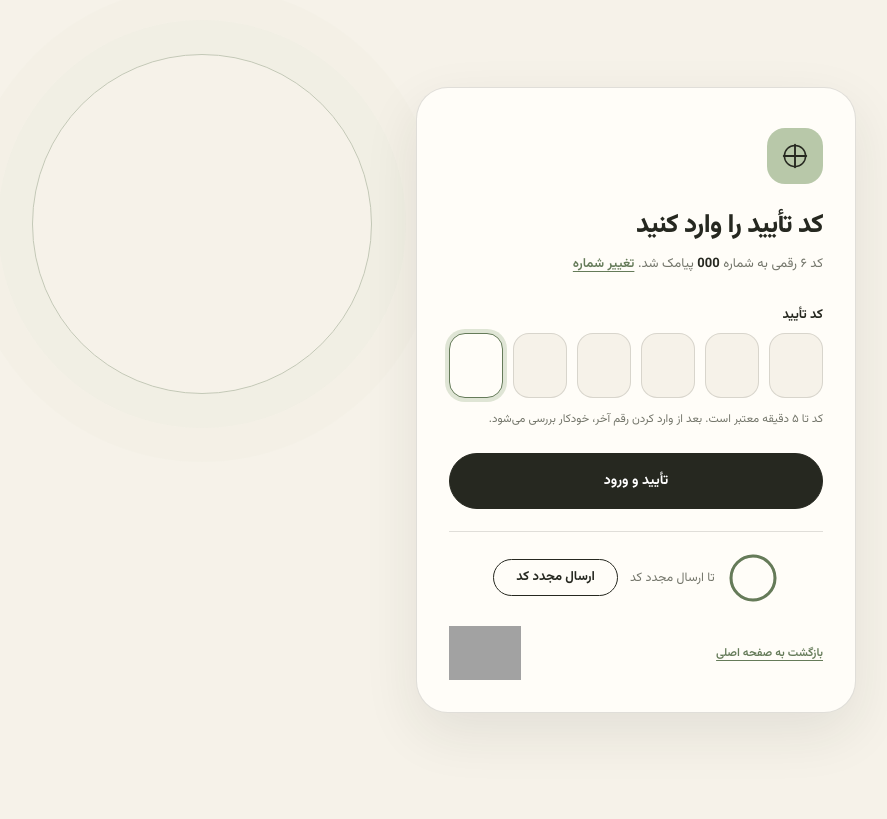
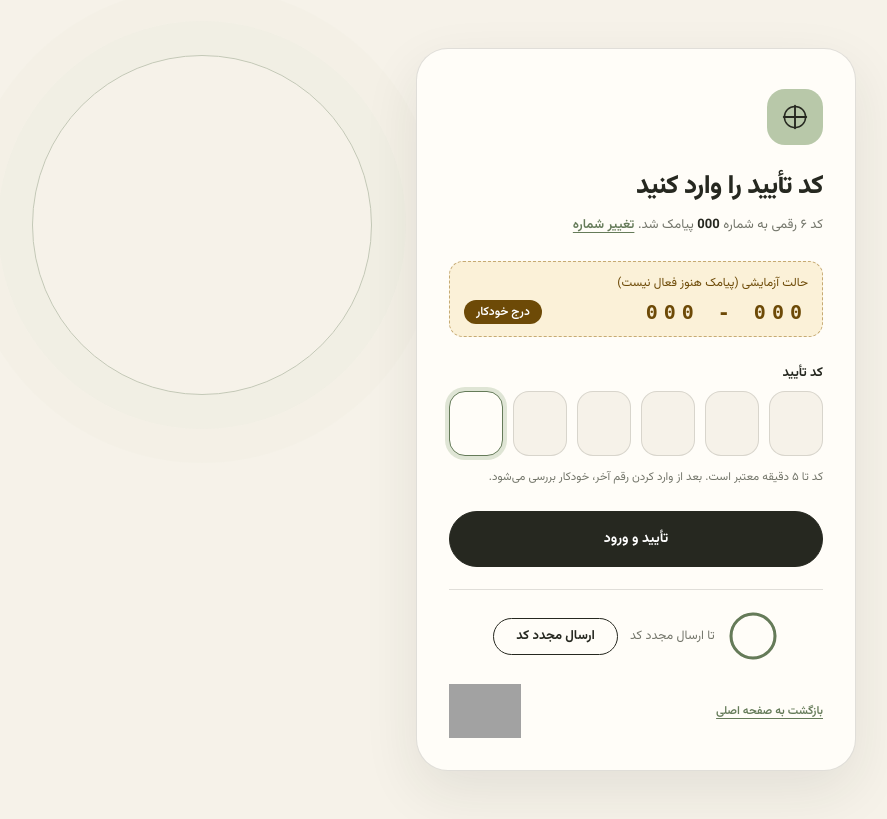
Before and after one commit to Imanbehravan/Farmacy_Customer_Club, a Django app: template templates/accounts/verify_otp.html in a window 1280 px wide. Shown: the whole page, without its empty margins (4-891 px from the left). Before the commit the page ends 726 px from the top, so only its background shows below. Run offline with Django 4.2, Linux system fonts and the light colour scheme; tables that the repository leaves empty hold one stand-in row (values such as "Sample post"); the template is opened without the code that fills it: values that come from a table or form of the project are taken from there, most other values are stand-ins (such as "Sample title", 1, 10 or a date in 2020); grey boxes are pictures that could not be loaded.

Commit message:
Update verify_otp.html

```diff
--- a/templates/accounts/verify_otp.html
+++ b/templates/accounts/verify_otp.html
@@ -27,6 +27,14 @@
             <div class="ac-alert ac-alert-{{ message.tags }}">{{ message }}</div>
             {% if message.tags == 'error' %}<span data-error-flag hidden></span>{% endif %}
             {% endfor %}
+        </div>
+        {% endif %}
+
+        {% if otp_code %}
+        <div class="ac-devcode">
+            <span>حالت آزمایشی (پیامک هنوز فعال نیست)</span>
+            <strong dir="ltr">{{ otp_code }}</strong>
+            <button type="button" id="fillOtp" data-code="{{ otp_code }}">درج خودکار</button>
         </div>
         {% endif %}
 
@@ -151,6 +159,10 @@
         }
     });
 
+    // حالت آزمایشی: درج کد نمایش‌داده‌شده
+    const fillBtn = document.getElementById('fillOtp');
+    if (fillBtn) fillBtn.addEventListener('click', () => fill(0, toLatin(fillBtn.dataset.code).slice(0, boxes.length)));
+
     // کد اشتباه: لرزش کوتاه و پاک کردن خانه‌ها
     if (document.querySelector('[data-error-flag]')) {
         group.classList.add('is-error');
```
